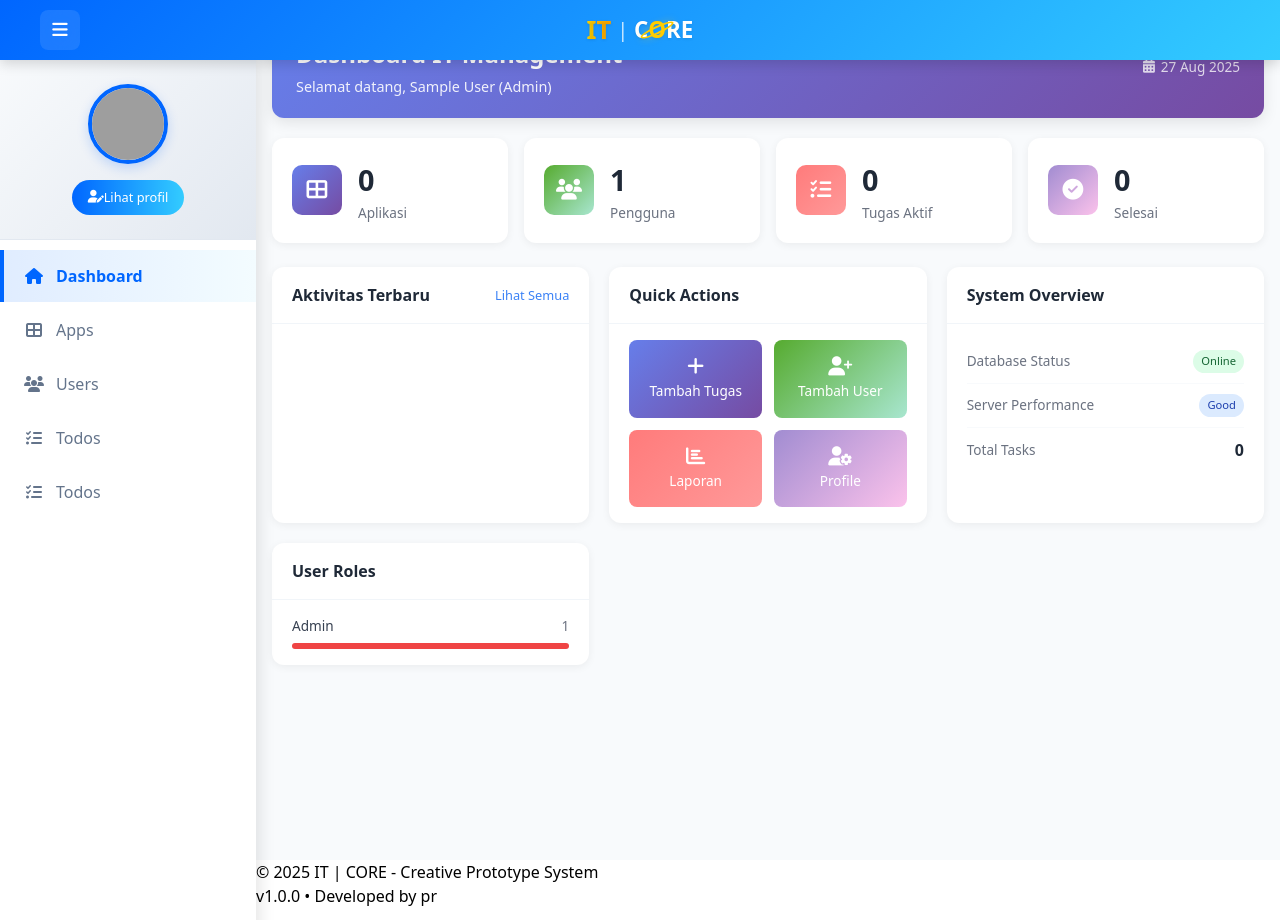
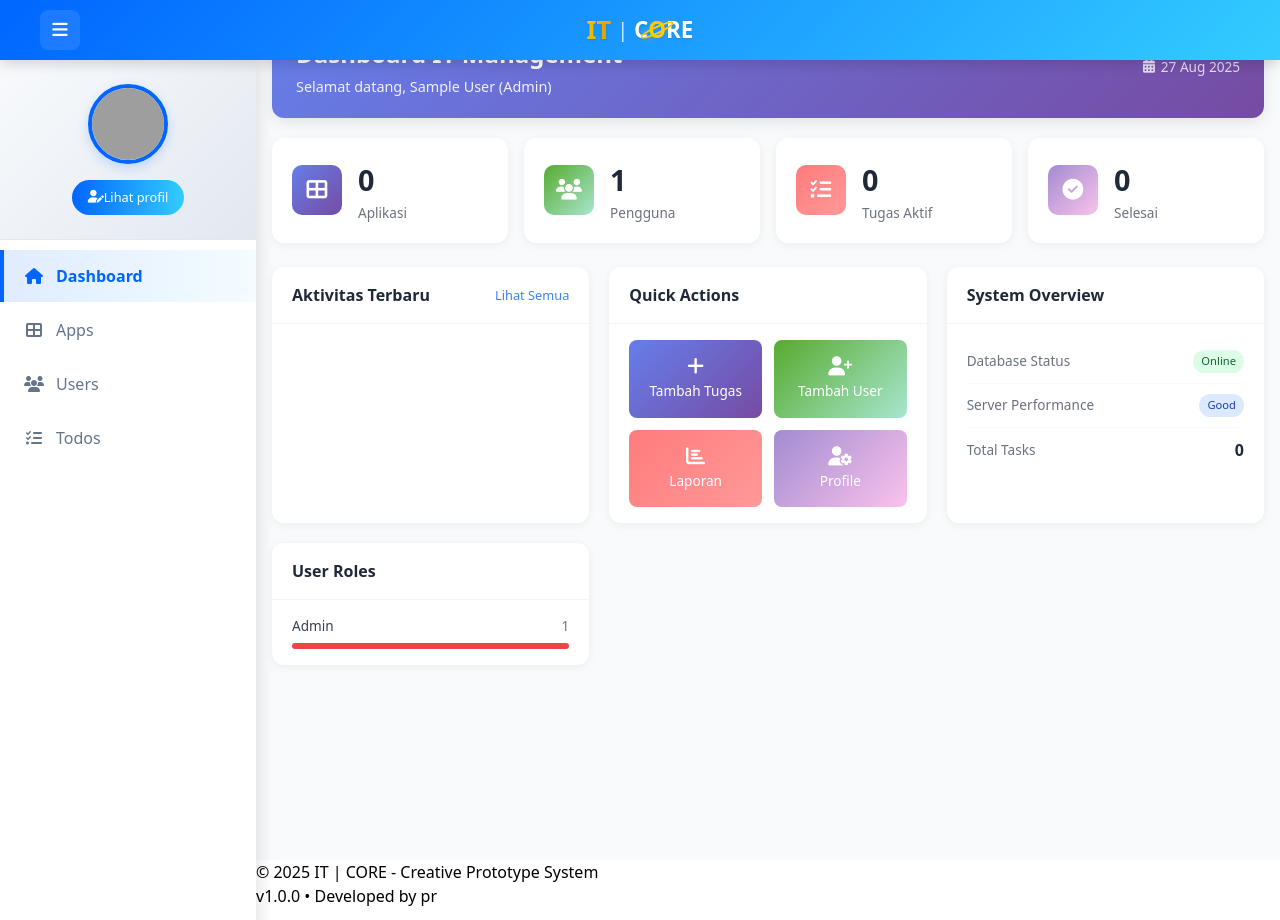
Before and after one commit to 1bilionsultanyusuf-hue/gg, a PHP site: page / in a window 1280 px wide. Run offline with PHP 8.4, Linux system fonts and the light colour scheme; the visitor is signed in with stand-in values (Sample User, id 1); data that the repository does not hold is empty; some libraries are stand-ins or nearby versions; grey boxes are pictures that could not be loaded.

Commit message:
Perbaikan todos

```diff
--- a/modul/layouts/sidebar.php
+++ b/modul/layouts/sidebar.php
@@ -42,14 +42,6 @@
         </a>
 
         <!-- Todos -->
-        <a href="?page=todos"
-           class="menu-item <?php echo ($page=='todos') ? 'menu-active' : ''; ?>"
-           data-tooltip="Todos">
-            <i class="fas fa-list-check menu-icon"></i>
-            <span class="nav-text">Todos</span>
-        </a>
-
-    <!-- Todos -->
         <a href="?page=todos"
            class="menu-item <?php echo ($page=='todos') ? 'menu-active' : ''; ?>"
            data-tooltip="Todos">
```
